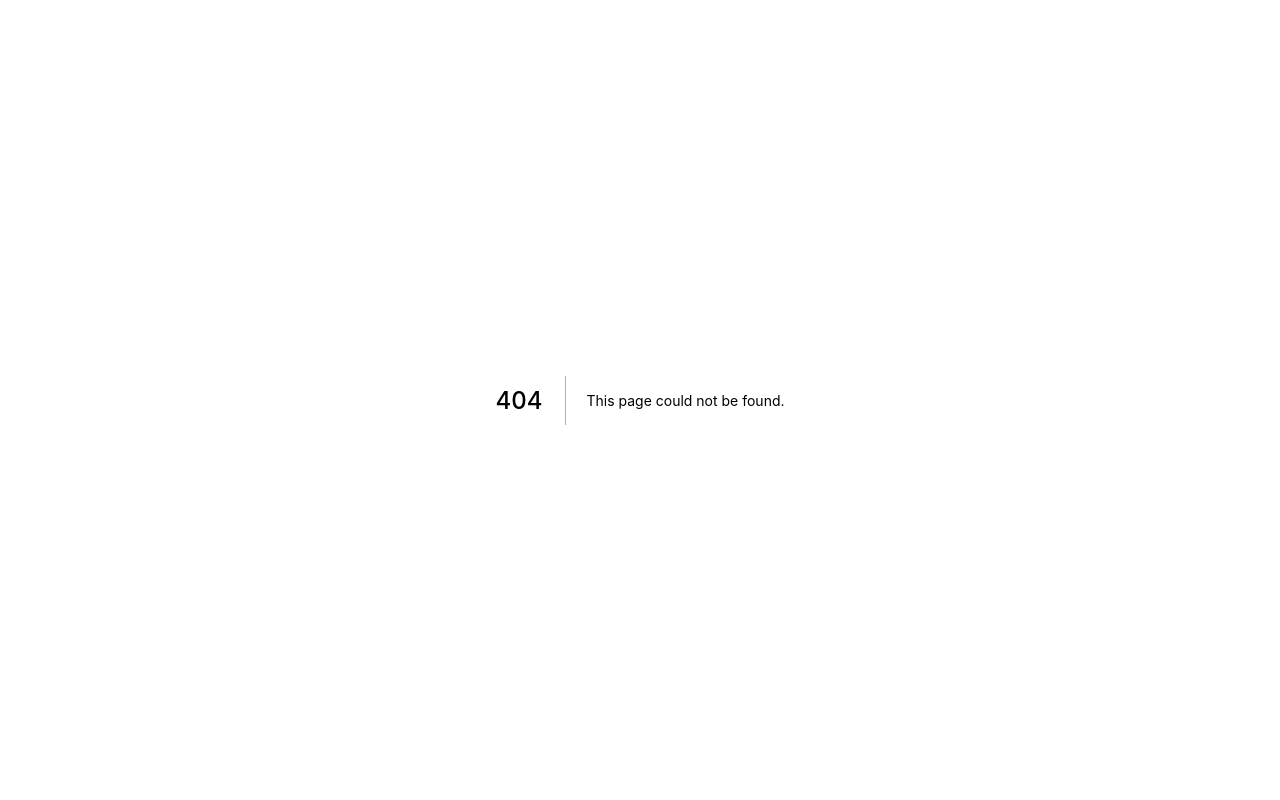
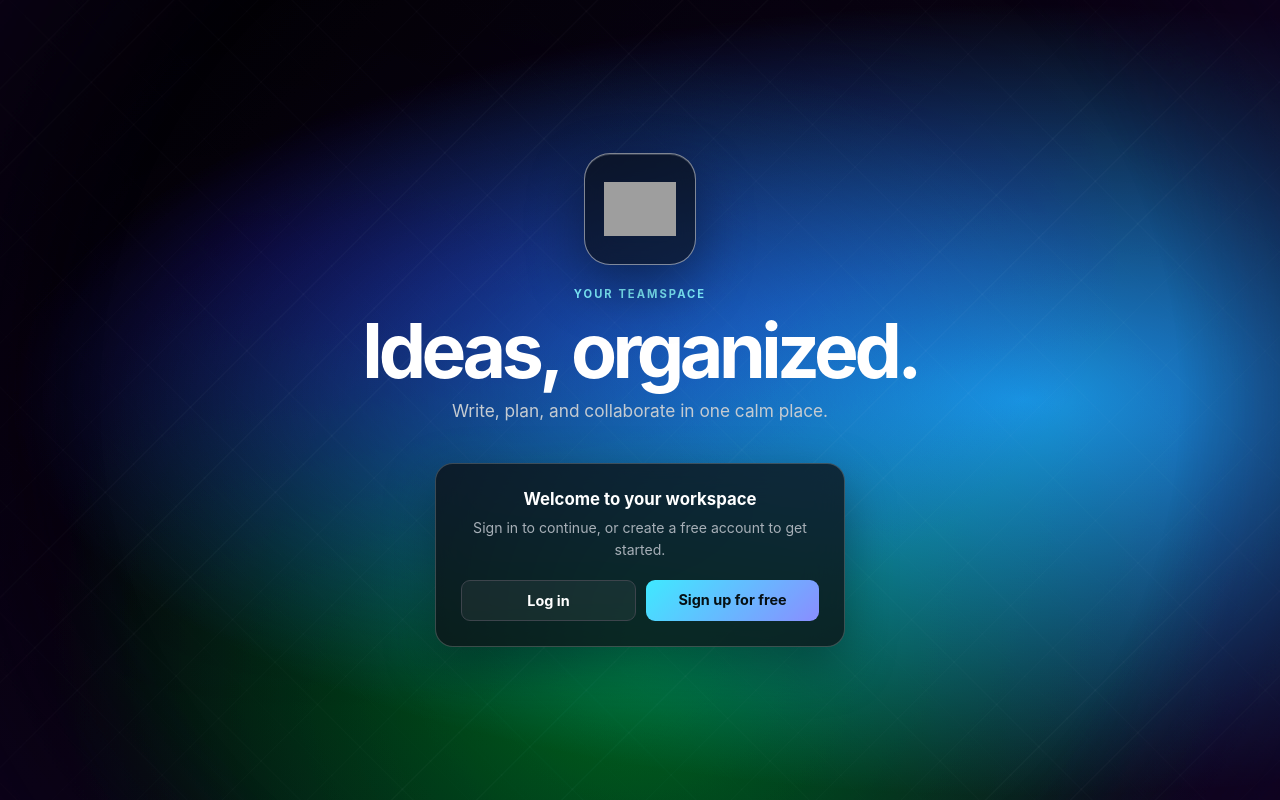
Before and after one commit to dakshkr-space/NOTION-CLONE, a Next.js app in the folder client/: page /landing in a window 1280 px wide. Before the commit this address had no page. Built offline with nearby package versions, Linux system fonts and the light colour scheme; grey boxes are pictures that could not be loaded.

Commit message:
Add landing page and document collaboration features

```diff
--- /dev/null
+++ b/client/app/landing/page.jsx
@@ -0,0 +1,33 @@
+"use client";
+
+import Link from "next/link";
+
+const NOTION_LOGO = "https://upload.wikimedia.org/wikipedia/commons/4/45/Notion_app_logo.png";
+const center = { position: "relative", zIndex: 1, minHeight: "100vh", display: "flex", flexDirection: "column", alignItems: "center", justifyContent: "center", padding: "48px 24px", textAlign: "center" };
+const action = { flex: 1, borderRadius: 9, padding: "11px 12px", fontSize: ".9rem", fontWeight: 650, textDecoration: "none" };
+
+export default function LandingPage() {
+  return (
+    <main style={{ position: "relative", minHeight: "100vh", overflow: "hidden" }}>
+      <div className="aurora-bg" />
+      <section style={center} aria-labelledby="landing-title">
+        <div style={{ maxWidth: 580 }}>
+          <div style={{ display: "grid", placeItems: "center", width: 112, height: 112, margin: "0 auto 22px", border: "1px solid rgba(255,255,255,.48)", borderRadius: 26, background: "rgba(10,13,18,.64)", boxShadow: "0 20px 55px rgba(0,0,0,.4), inset 0 1px rgba(255,255,255,.18)", backdropFilter: "blur(14px)" }}>
+            <img src={NOTION_LOGO} alt="Notion" style={{ width: 72, height: 72, objectFit: "contain", borderRadius: 9 }} />
+          </div>
+          <p style={{ color: "#7eeeff", fontSize: ".7rem", fontWeight: 700, letterSpacing: ".18em" }}>YOUR TEAMSPACE</p>
+          <h1 id="landing-title" style={{ margin: "12px 0", fontSize: "clamp(2.6rem, 7vw, 4.7rem)", letterSpacing: "-.06em", lineHeight: 1 }}>Ideas, organized.</h1>
+          <p style={{ color: "#c5cbd1", fontSize: "1.08rem" }}>Write, plan, and collaborate in one calm place.</p>
+        </div>
+        <div style={{ width: "min(100%, 410px)", marginTop: 42, padding: 25, border: "1px solid rgba(255,255,255,.2)", borderRadius: 18, background: "rgba(12,15,19,.76)", boxShadow: "0 18px 50px rgba(0,0,0,.35)", backdropFilter: "blur(18px)" }}>
+          <p style={{ fontSize: "1.05rem", fontWeight: 650 }}>Welcome to your workspace</p>
+          <p style={{ margin: "8px auto 20px", color: "#a7afb7", fontSize: ".88rem", lineHeight: 1.5 }}>Sign in to continue, or create a free account to get started.</p>
+          <div style={{ display: "flex", gap: 10 }}>
+            <Link href="/login" style={{ ...action, border: "1px solid #3d444c", color: "white", background: "rgba(255,255,255,.05)" }}>Log in</Link>
+            <Link href="/login" style={{ ...action, color: "#061014", background: "linear-gradient(135deg,#3fe9ff,#8a8dff)" }}>Sign up for free</Link>
+          </div>
+        </div>
+      </section>
+    </main>
+  );
+}
```
Also changed, not shown: client/app/page.tsx (+3 -6 lines), 1 other file (tests, documents, lock files or other folders).
